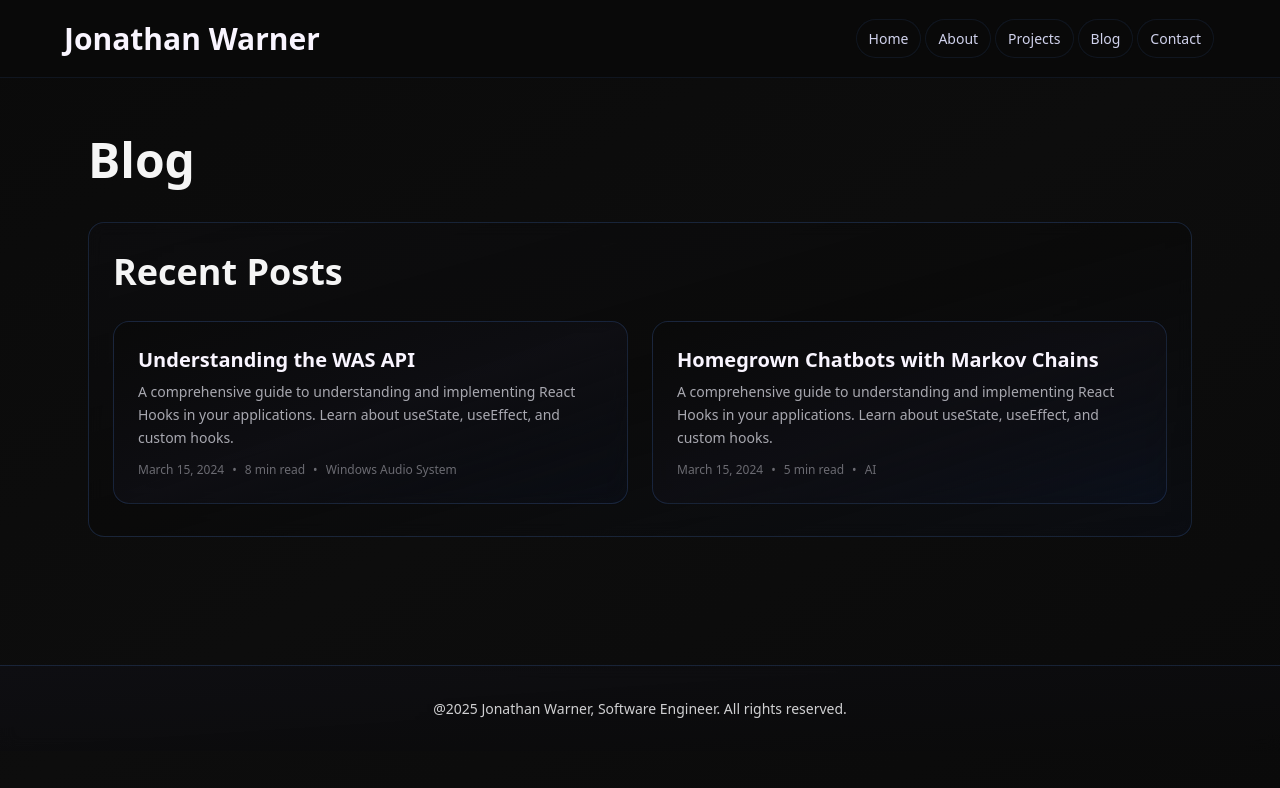
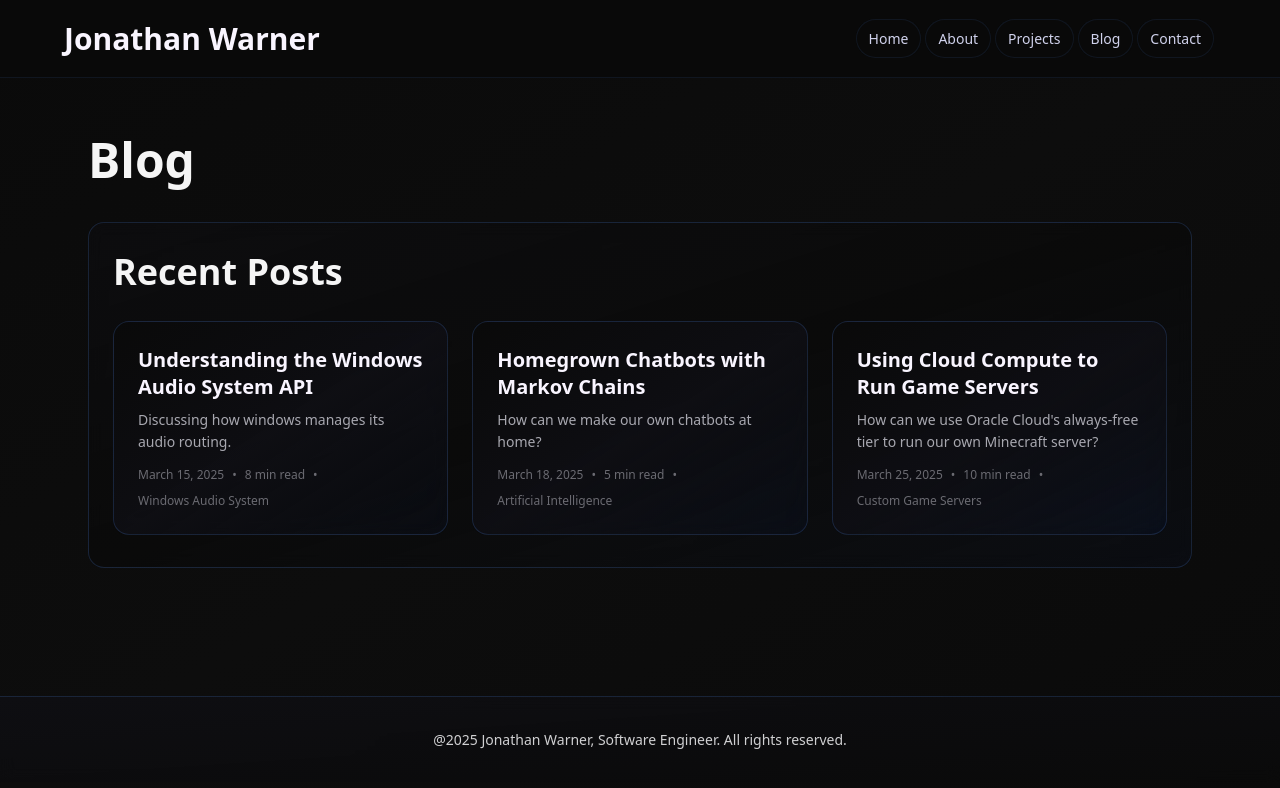
Before and after one commit to JDubbs89/SWE-Portfolio, a Next.js app in the folder swe-portfolio/: page /blog in a window 1280 px wide. Shown: the top 788 px of the page. Built offline with nearby package versions, Linux system fonts and the light colour scheme.

Commit message:
Fixed Blog Card Component

```diff
--- a/swe-portfolio/app/(site)/about/page.tsx
+++ b/swe-portfolio/app/(site)/about/page.tsx
@@ -1,6 +1,5 @@
 export const metadata = {
-  title: "About | Jonathan Warner - Software Engineer",
-  description: "Hello! I'm Jonathan, a computer science student and aspiring software engineer.",
+  title: "About",
 }
 
 export default function About() {
--- a/swe-portfolio/app/(site)/blog/blogCard.tsx
+++ b/swe-portfolio/app/(site)/blog/blogCard.tsx
@@ -1,20 +1,25 @@
-export default function BlogCard(/*title:string, description:string, date:string, read_time:string, topic:string*/){
-    const title = "Hello World"
-    const description = "Hello World"
-    const date = "Hello World"
-    const read_time = "Hello World"
-    const topic = "Hello World"
+interface BlogCardProps {
+  title: string;
+  description: string;
+  date: string;
+  read_time: string;
+  topic: string;
+}
+
+export default function BlogCard(
+    { props }: { props: BlogCardProps },
+){
 
     return (
         <div className="blog-card">
-            <div className="blog-card-title">{title}</div>
-            <div className="blog-card-excerpt">{description}</div>
+            <div className="blog-card-title">{props.title}</div>
+            <div className="blog-card-excerpt">{props.description}</div>
             <div className="blog-card-meta">
-                <span>{date}</span>
+                <span>{props.date}</span>
                 <span>•</span>
-                <span>{read_time} read</span>
+                <span>{props.read_time} read</span>
                 <span>•</span>
-                <span>{topic}</span>
+                <span>{props.topic}</span>
             </div>
         </div>
     )
--- a/swe-portfolio/app/(site)/blog/page.tsx
+++ b/swe-portfolio/app/(site)/blog/page.tsx
@@ -1,7 +1,6 @@
 import BlogCard from './blogCard';
 export const metadata = {
-  title: "Blog | Jonathan Warner - Software Engineer",
-  description: "Hello! I'm Jonathan, a computer science student and aspiring software engineer.",
+  title: "Blog",
 }
 
 export default function Blog() {
@@ -11,28 +10,24 @@ export default function Blog() {
       <div className="base-section">
         <h1 className="section-title">Recent Posts</h1>
         <div className="grid-2 mb-2">
-          <div className="blog-card">
-            <div className="blog-card-title">Understanding the WAS API</div>
-            <div className="blog-card-excerpt">A comprehensive guide to understanding and implementing React Hooks in your applications. Learn about useState, useEffect, and custom hooks.</div>
-            <div className="blog-card-meta">
-                <span>March 15, 2024</span>
-                <span>•</span>
-                <span>8 min read</span>
-                <span>•</span>
-                <span>Windows Audio System</span>
-            </div>
-          </div>
-          <div className="blog-card">
-            <div className="blog-card-title">Homegrown Chatbots with Markov Chains</div>
-            <div className="blog-card-excerpt">A comprehensive guide to understanding and implementing React Hooks in your applications. Learn about useState, useEffect, and custom hooks.</div>
-            <div className="blog-card-meta">
-                <span>March 15, 2024</span>
-                <span>•</span>
-                <span>5 min read</span>
-                <span>•</span>
-                <span>AI</span>
-            </div>
-          </div>
+          <BlogCard
+            props={{ title: "Understanding the Windows Audio System API",
+            description: "Discussing how windows manages its audio routing.",
+            date: "March 15, 2025",
+            read_time: "8 min",
+            topic: "Windows Audio System"}} />
+          <BlogCard
+            props={{ title: "Homegrown Chatbots with Markov Chains",
+            description: "How can we make our own chatbots at home?",
+            date: "March 18, 2025",
+            read_time: "5 min",
+            topic: "Artificial Intelligence"}} />
+          <BlogCard
+            props={{ title: "Using Cloud Compute to Run Game Servers",
+            description: "How can we use Oracle Cloud's always-free tier to run our own Minecraft server?",
+            date: "March 25, 2025",
+            read_time: "10 min",
+            topic: "Custom Game Servers"}} />
         </div>
       </div>
     </div>
--- a/swe-portfolio/app/(site)/home/page.tsx
+++ b/swe-portfolio/app/(site)/home/page.tsx
@@ -1,3 +1,7 @@
+export const metadata = {
+  title: "Home",
+}
+
 export default function Home() {
   return (
     <div className="content-wrapper">
--- a/swe-portfolio/app/(site)/projects/page.tsx
+++ b/swe-portfolio/app/(site)/projects/page.tsx
@@ -1,3 +1,7 @@
+export const metadata = {
+  title: "Projects",
+}
+
 export default function Projects() {
   return (
     <div className="content-wrapper">
--- a/swe-portfolio/app/layout.tsx
+++ b/swe-portfolio/app/layout.tsx
@@ -13,7 +13,11 @@ const geistMono = Geist_Mono({
 });
 
 export const metadata: Metadata = {
-  title: "Jonathan Warner- Software Engineering Portfolio",
+  title: {
+    default: "Jonathan Warner - Software Engineering Portfolio",
+    template: "%s | Jonathan Warner, Software Engineering Portfolio",
+    absolute: "",
+  },
   description: "Hello! I'm Jonathan, a computer science student and aspiring software engineer.",
 };
 
```
